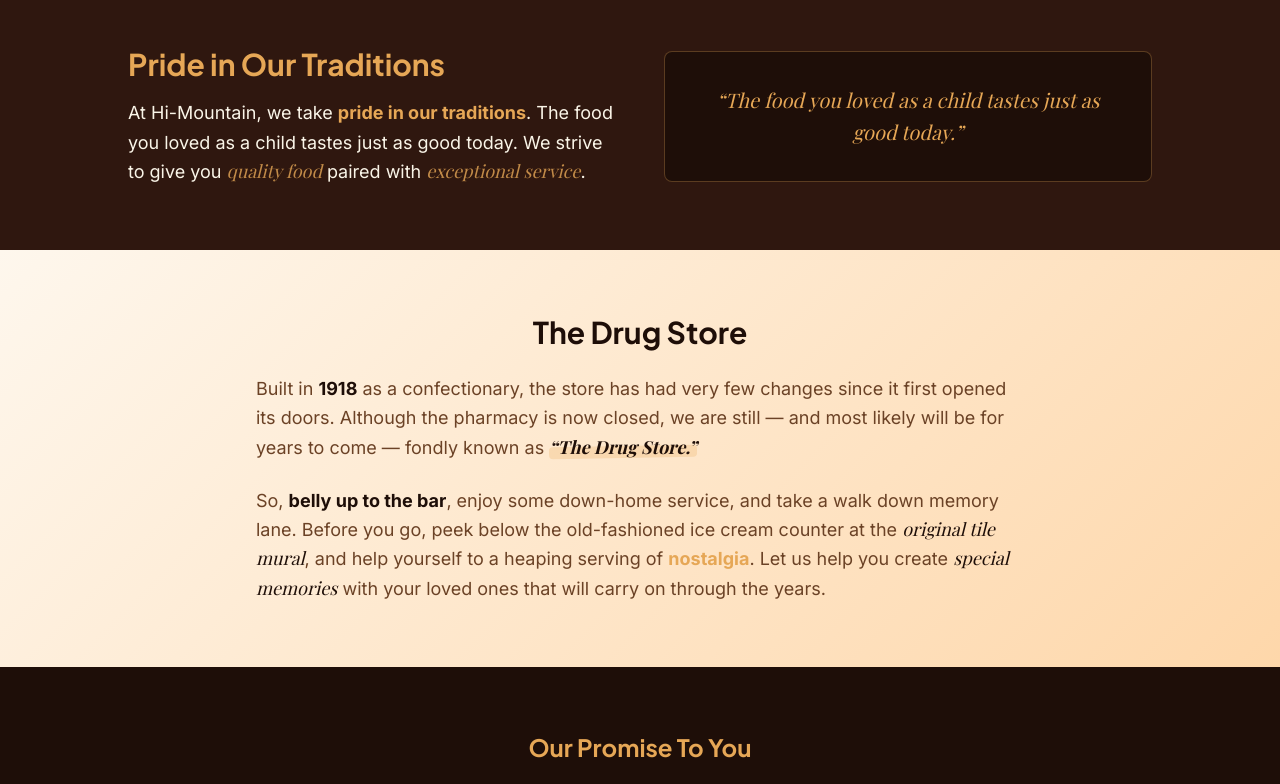
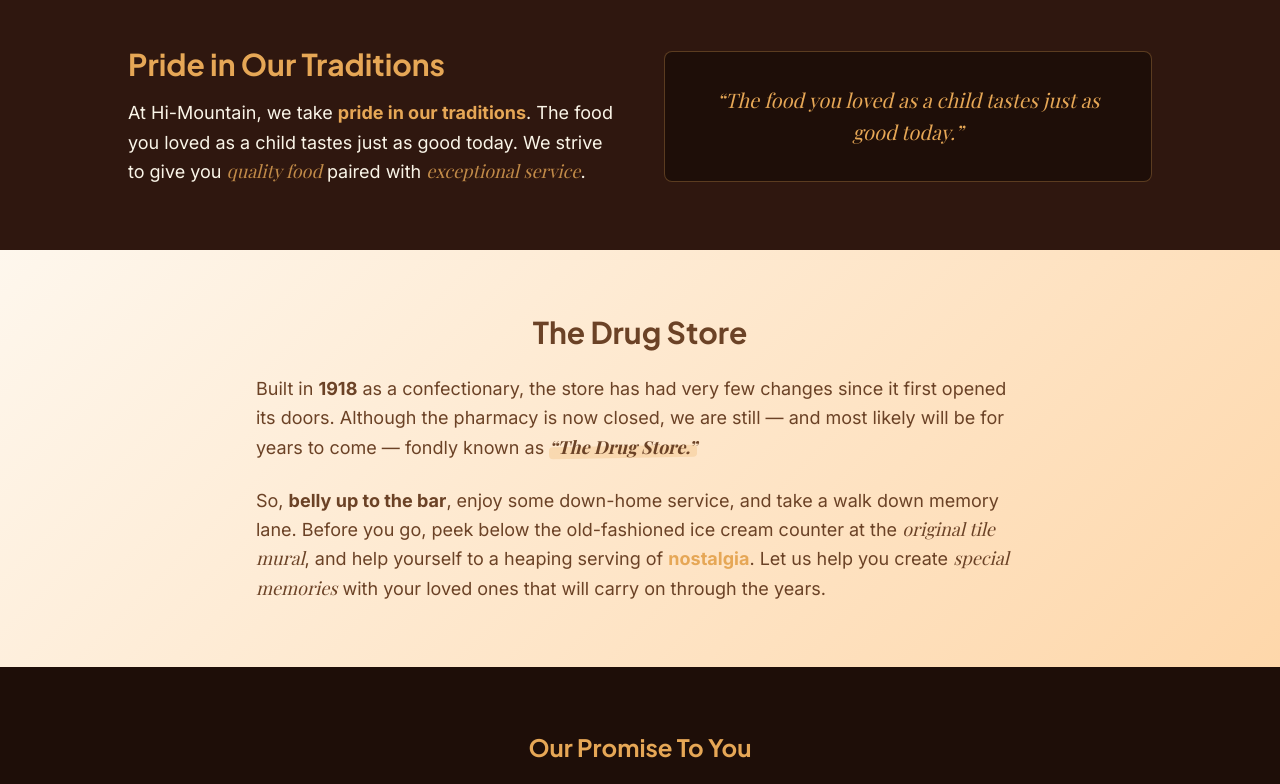
Before and after one commit to jaydedm/hi-mtn-2026, a Next.js app: page / in a window 1280 px wide. Shown: the part 928-1712 px from the top of the page. Built offline with nearby package versions, Linux system fonts and the light colour scheme; no server answers; the database is empty.

Commit message:
Replace near-black text with warm brown on home page

```diff
--- a/src/app/page.tsx
+++ b/src/app/page.tsx
@@ -68,7 +68,7 @@
         className="py-16 px-6"
       >
         <div className="max-w-4xl mx-auto text-center">
-          <p className="font-brand text-2xl md:text-3xl text-forest-dark leading-relaxed">
+          <p className="font-brand text-2xl md:text-3xl text-wood leading-relaxed">
             Something we all grew up with. Something we can&rsquo;t always find.
             In a world of strip malls and fast food chains...
             <span className="relative inline-block text-mustard font-bold font-serif italic">
@@ -121,15 +121,15 @@
         className="py-16 px-6"
       >
         <div className="max-w-3xl mx-auto text-center md:text-left">
-          <h2 className="font-brand text-3xl font-bold text-forest-dark mb-6 text-center">
+          <h2 className="font-brand text-3xl font-bold text-wood mb-6 text-center">
             The Drug Store
           </h2>
           <p className="text-lg leading-relaxed text-wood mb-6">
-            Built in <span className="font-bold text-forest-dark">1918</span> as
+            Built in <span className="font-bold text-wood">1918</span> as
             a confectionary, the store has had very few changes since it first
             opened its doors. Although the pharmacy is now closed, we are still
             — and most likely will be for years to come — fondly known as{" "}
-            <span className="relative inline-block font-bold text-forest-dark font-serif italic">
+            <span className="relative inline-block font-bold text-wood font-serif italic">
               <span className="relative z-10">
                 &ldquo;The Drug Store.&rdquo;
               </span>
@@ -141,18 +141,18 @@
           </p>
           <p className="text-lg leading-relaxed text-wood">
             So,{" "}
-            <span className="font-bold text-forest-dark">
+            <span className="font-bold text-wood">
               belly up to the bar
             </span>
             , enjoy some down-home service, and take a walk down memory lane.
             Before you go, peek below the old-fashioned ice cream counter at the{" "}
-            <span className="font-serif italic text-forest-dark">
+            <span className="font-serif italic text-wood">
               original tile mural
             </span>
             , and help yourself to a heaping serving of{" "}
             <span className="font-bold text-mustard">nostalgia</span>. Let us
             help you create{" "}
-            <span className="font-serif italic text-forest-dark">
+            <span className="font-serif italic text-wood">
               special memories
             </span>{" "}
             with your loved ones that will carry on through the years.
```
